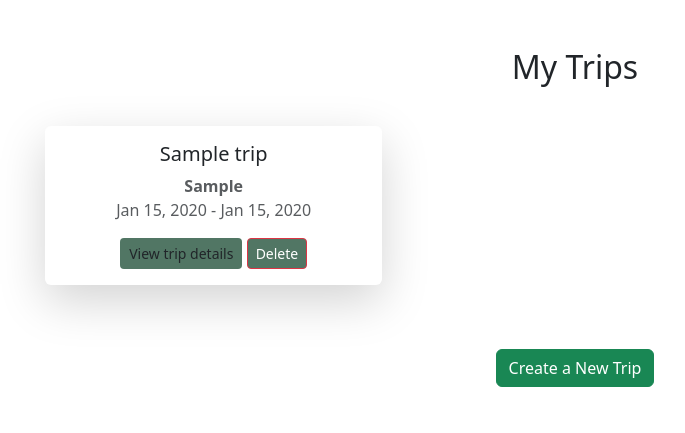
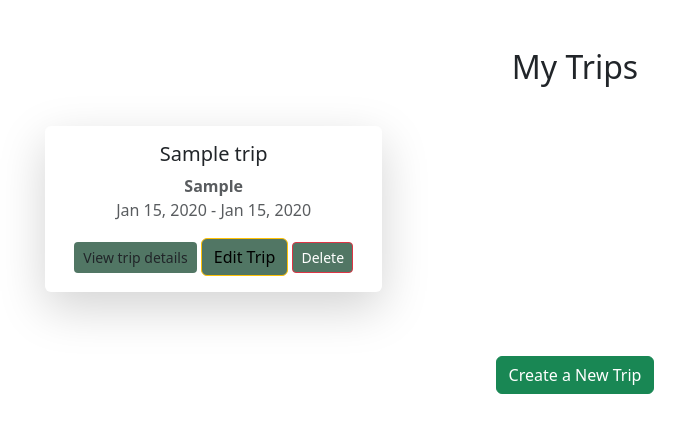
Before and after one commit to Amelia5p/travel-planner, a Django app: page /trips/my-trips/ in a window 1280 px wide. Shown: the part 56-489 px from the top of the page, without its empty margins (65-750 px from the left). Run offline with Django 5.2, Linux system fonts and the light colour scheme; a user stored in the database is signed in; tables that the repository leaves empty hold one stand-in row (values such as "Sample post"); some libraries are stand-ins or nearby versions.

Commit message:
create edit trip view, make alterations, use create_trip html for this and some of planning view

```diff
--- a/trips/templates/trips/delete_trip.html
+++ b/trips/templates/trips/delete_trip.html
@@ -1,4 +1,5 @@
 {% extends "base.html" %}
+{% load crispy_forms_tags %}
 {% block title %}Delete my_trips{% endblock %}
 
 
--- a/trips/templates/trips/my_trips.html
+++ b/trips/templates/trips/my_trips.html
@@ -1,4 +1,5 @@
 {% extends "base.html" %}
+{% load crispy_forms_tags %}
 {% block content %}
 <div class="container mt-5">
     <h2 class="text-center mb-4">My Trips</h2>
@@ -15,6 +16,8 @@
                                 {{ trip.start_date|date:"M d, Y" }} - {{ trip.end_date|date:"M d, Y" }}
                             </p>
                             <a href="{% url 'trip_details' trip.id %}" class="btn btn-sm">View trip details</a>
+                            <a href="{% url 'edit_trip_wizard' trip.id %}" class="btn btn-warning">Edit Trip</a>
+
                             <a href="{% url 'delete_trip' trip.id %}" class="btn btn-sm btn-danger">Delete</a>
                         </div>
                     </div>
--- a/trips/templates/trips/trip_details.html
+++ b/trips/templates/trips/trip_details.html
@@ -1,5 +1,5 @@
 {% extends "base.html" %}
-
+{% load crispy_forms_tags %}
 {% block content %}
 <div class="container mt-4">
     <div class="card shadow-lg">
--- a/trips/urls.py
+++ b/trips/urls.py
@@ -1,9 +1,10 @@
 from django.urls import path
-from .views import PlanningWizardView,my_trips, delete_trip, trip_details
+from .views import PlanningWizardView, EditTripWizardView, my_trips, delete_trip, trip_details
 
 urlpatterns = [
     path('create/', PlanningWizardView.as_view(), name='create_trip'),
     path('my-trips/', my_trips, name='my_trips'),
     path('delete/<int:trip_id>/', delete_trip, name='delete_trip'),
-     path('trip_details/<int:trip_id>/', trip_details, name='trip_details'),
+    path('trip_details/<int:trip_id>/', trip_details, name='trip_details'),
+    path('trip/edit/<int:trip_id>/', EditTripWizardView.as_view(), name='edit_trip_wizard'),
 ]
--- a/trips/views.py
+++ b/trips/views.py
@@ -9,6 +9,8 @@ from .models import Trip, ItineraryDay
 from .forms import TripForm, ItineraryDayFormSet
 from django.contrib.auth.mixins import LoginRequiredMixin
 
+
+# Create trip views
 class PlanningWizardView(LoginRequiredMixin, SessionWizardView):
 
     form_list = [
@@ -26,8 +28,8 @@ class PlanningWizardView(LoginRequiredMixin, SessionWizardView):
         if step is None:
             step = self.steps.current
 
-        if step == '4':  # Itinerary formset step
-            # For the formset step, we need special handling
+        if step == '4':
+
             if data:
                 form = ItineraryDayFormSet(data, prefix=self.get_form_prefix(step))
             else:
@@ -39,14 +41,14 @@ class PlanningWizardView(LoginRequiredMixin, SessionWizardView):
     def get_context_data(self, form, **kwargs):
         context = super().get_context_data(form=form, **kwargs)
 
-        # Add indication if we're on the formset step
+
         if self.steps.current == '4':
             context['is_formset'] = True
 
         return context
 
     def done(self, form_list, **kwargs):
-        """ Save all forms and formsets properly """
+
         user = self.request.user
 
         # Get all form data
@@ -104,23 +106,23 @@ class PlanningWizardView(LoginRequiredMixin, SessionWizardView):
         messages.success(self.request, "Your trip has been successfully created!")
         return redirect('my_trips')
 
-
-
+# My Trips View
 @login_required
 def my_trips(request):
     """Display the user's saved trips."""
     user_trips = Trip.objects.filter(user=request.user).order_by('created_at')
     return render(request, 'trips/my_trips.html', {'trips': user_trips})
 
+# Trip details view
 @login_required
 def trip_details(request, trip_id):
     trip = get_object_or_404(Trip, id=trip_id, user=request.user)
 
-    # Create an inline formset for ItineraryDay linked to the Trip
+
     ItineraryDayFormSet = inlineformset_factory(
         Trip, ItineraryDay,
-        fields=['day_number', 'date', 'morning', 'afternoon', 'evening'],
-        extra=1,  # Only one extra form at a time
+        fields=['day_number','morning', 'afternoon', 'evening'],
+        extra=1,
         can_delete=True
     )
 
@@ -128,13 +130,13 @@ def trip_details(request, trip_id):
 
     if request.method == "POST":
         if formset.is_valid():
-            # Save all instances, linking to the trip
+
             instances = formset.save(commit=False)
             for instance in instances:
-                # Ensure the instance is linked to the trip
+
                 instance.trip = trip
 
-                # If no day number is set, auto-assign next number
+
                 if not instance.day_number:
                     max_day = trip.itinerary_days.aggregate(models.Max('day_number'))['day_number__max'] or 0
                     instance.day_number = max_day + 1
@@ -144,7 +146,7 @@ def trip_details(request, trip_id):
             formset.save_m2m()
             return redirect("trip_details", trip_id=trip.id)
 
-    # Retrieve all itinerary days for display
+
     itinerary_days = trip.itinerary_days.all().order_by('day_number')
 
     return render(
@@ -153,10 +155,7 @@ def trip_details(request, trip_id):
         {"trip": trip, "itinerary_days": itinerary_days, "formset": formset}
     )
 
-
-
-
-
+# Delete trip view
 @login_required
 def delete_trip(request, trip_id):
     trip = get_object_or_404(Trip, id=trip_id, user=request.user)
@@ -167,3 +166,141 @@ def delete_trip(request, trip_id):
         return redirect('my_trips')
 
     return render(request, 'trips/delete_trip.html', {'trip': trip})
+
+# Edit Trip View
+
+ItineraryDayFormSet = inlineformset_factory(
+    Trip, ItineraryDay,
+    fields=['day_number', 'morning', 'afternoon', 'evening'],
+    extra=0,
+    can_delete=True
+)
+
+class EditTripWizardView(LoginRequiredMixin, SessionWizardView):
+    form_list = [
+        ('0', TripForm),
+        ('1', TripLocationForm),
+        ('2', TripDetailsForm),
+        ('3', TripBudgetForm),
+        ('4', ItineraryDayFormSet)
+    ]
+    template_name = 'trips/create_trip.html'
+
+    def get_form(self, step=None, data=None, files=None):
+        if step is None:
+            step = self.steps.current
+
+        if step == '4':
+            trip = self.get_trip()
+            if data:
+                return ItineraryDayFormSet(data, instance=trip, prefix=self.get_form_prefix(step))
+            return ItineraryDayFormSet(instance=trip, prefix=self.get_form_prefix(step))
+
+        return super().get_form(step, data, files)
+
+    def get_context_data(self, form, **kwargs):
+        context = super().get_context_data(form=form, **kwargs)
+
+        if self.steps.current == '4':
+            context['is_formset'] = True
+
+        return context
+
+    def get_trip(self):
+        if not hasattr(self, 'trip'):
+            trip_id = self.kwargs.get('trip_id')
+            self.trip = get_object_or_404(Trip, id=trip_id, user=self.request.user)
+        return self.trip
+
+    def get_form_initial(self, step):
+        trip = self.get_trip()
+
+        if step == '0':
+            return {
+                'trip_name': trip.trip_name,
+                'start_date': trip.start_date,
+                'end_date': trip.end_date
+            }
+        elif step == '1':
+            try:
+                triplocation = TripLocation.objects.get(trip=trip)
+                return {
+                    'country': triplocation.country,
+                    'cities': triplocation.cities
+                }
+            except TripLocation.DoesNotExist:
+                return {}
+        elif step == '2':
+            try:
+                tripdetails = TripDetails.objects.get(trip=trip)
+                return {
+                    'accommodation_type': tripdetails.accommodation_type,
+                    'transport_type': tripdetails.transport_type
+                }
+            except TripDetails.DoesNotExist:
+                return {}
+        elif step == '3':
+            try:
+                tripbudget = TripBudget.objects.get(trip=trip)
+                return {
+                    'budget': tripbudget.budget
+                }
+            except TripBudget.DoesNotExist:
+                return {}
+        return {}
+
+    def done(self, form_list, **kwargs):
+        trip = self.get_trip()
+
+
+        form_data = [form.cleaned_data for form in form_list[:4]]
+
+        trip_form_data = form_data[0]
+        trip_location_form_data = form_data[1]
+        trip_details_form_data = form_data[2]
+        trip_budget_form_data = form_data[3]
+        itinerary_formset = form_list[4]
+
+        trip.trip_name = trip_form_data['trip_name']
+        trip.start_date = trip_form_data['start_date']
+        trip.end_date = trip_form_data['end_date']
+        trip.save()
+
+        TripLocation.objects.update_or_create(
+            trip=trip,
+            defaults={
+                'country': trip_location_form_data['country'],
+                'cities': trip_location_form_data['cities']
+            }
+        )
+
+        TripDetails.objects.update_or_create(
+            trip=trip,
+            defaults={
+                'accommodation_type': trip_details_form_data['accommodation_type'],
+                'transport_type': trip_details_form_data['transport_type']
+            }
+        )
+
+        TripBudget.objects.update_or_create(
+            trip=trip,
+            defaults={
+                'budget': trip_budget_form_data['budget']
+            }
+        )
+
+
+        itinerary_formset = self.get_form(
+            step='4',
+            data=self.storage.get_step_data('4'),
+            files=self.storage.get_step_files('4')
+        )
+
+        if itinerary_formset.is_valid():
+            instances = itinerary_formset.save(commit=False)
+            for instance in instances:
+                instance.trip = trip
+                instance.save()
+
+        messages.success(self.request, "Your trip has been successfully updated!")
+        return redirect('trip_details', trip_id=trip.id)
```
Also changed, not shown: trips/templates/trips/edit_trip.html (+47 -26 lines), trips/models.py (line endings or trailing spaces).
